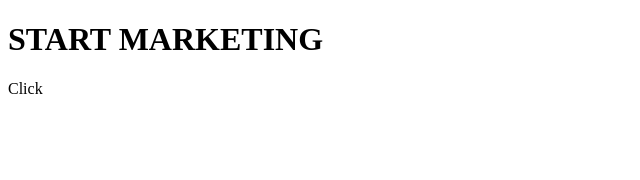
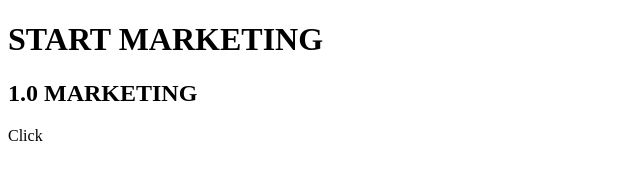
Before and after one commit to sclaudel13/apptest, a plain HTML site: page index.html in a window 1280 px wide. Shown: the whole page, without its empty margins (0-640 px from the left). Drawn offline with Linux system fonts and the light colour scheme.

Commit message:
Added read me and header one

```diff
--- a/index.html
+++ b/index.html
@@ -6,6 +6,7 @@
   </head>
   <body>
     <h1>START MARKETING</h1>
+    <h2>1.0 MARKETING</h2>
     <label for="">Click</label>
   </body>
 </html>
```
Also changed, not shown: 1 other file.
